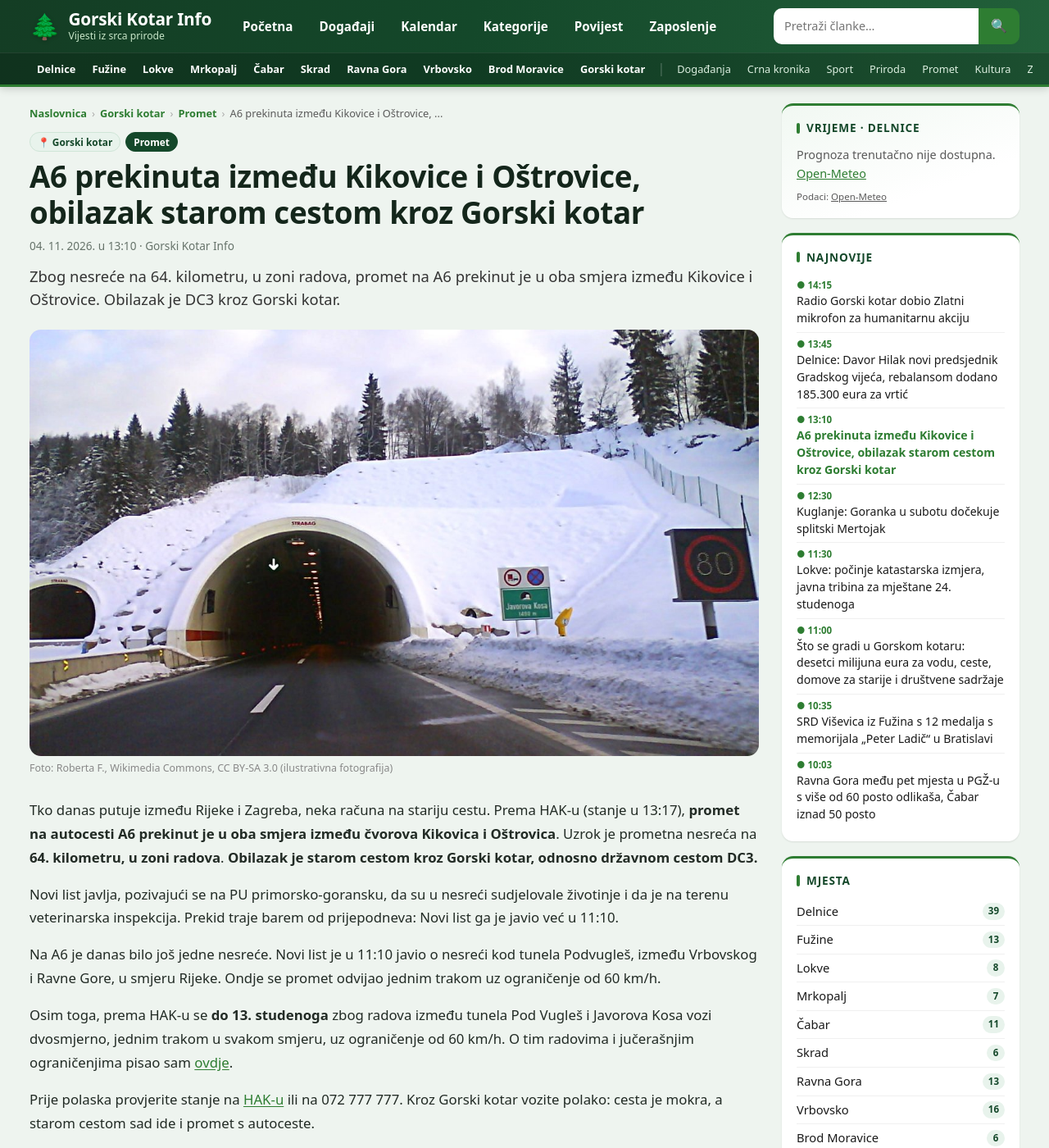
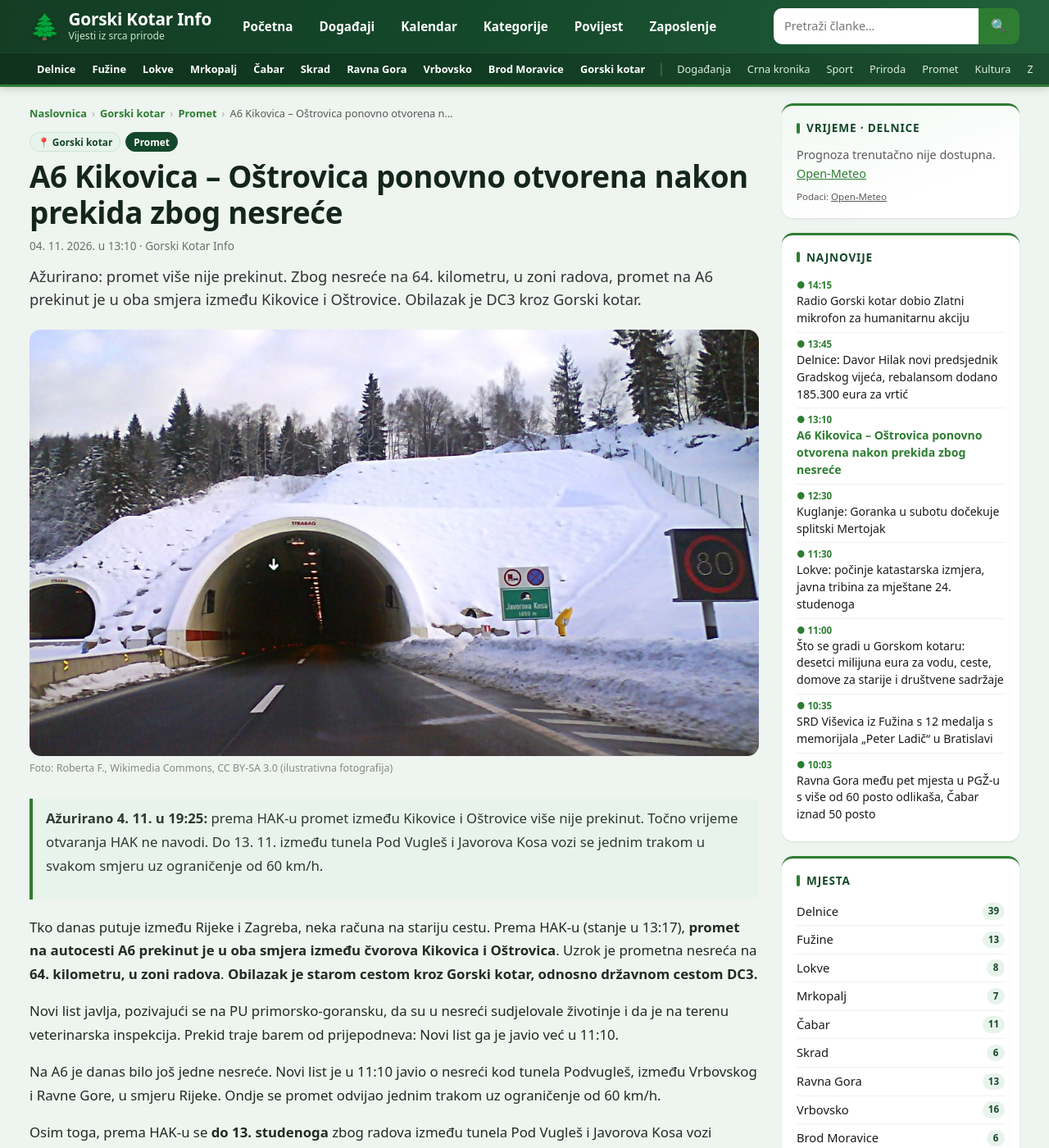
Before and after one commit to MojGK/gorski-kotar.info, a Jekyll site: the page built from _posts/2026-11-04-a6-prekinut-promet-kikovica-ostrovica-obilazak-dc3.md, in a window 1280 px wide and 1400 px high. Shown: the whole window at 82% size. Built offline with Jekyll 4.4.1, drawn with Linux system fonts in a browser that asks for light colours.

Commit message:
A6: ponovno otvorena (prema HAK-u)

```diff
--- a/_posts/2026-11-04-a6-prekinut-promet-kikovica-ostrovica-obilazak-dc3.md
+++ b/_posts/2026-11-04-a6-prekinut-promet-kikovica-ostrovica-obilazak-dc3.md
@@ -1,15 +1,17 @@
 ---
 layout: post
-title: "A6 prekinuta između Kikovice i Oštrovice, obilazak starom cestom kroz Gorski kotar"
+title: "A6 Kikovica – Oštrovica ponovno otvorena nakon prekida zbog nesreće"
 date: 2026-11-04 13:10:00 +0100
 location: Gorski kotar
 type: Promet
 categories: [Gorski kotar, Promet]
-excerpt: "Zbog nesreće na 64. kilometru, u zoni radova, promet na A6 prekinut je u oba smjera između Kikovice i Oštrovice. Obilazak je DC3 kroz Gorski kotar."
+excerpt: "Ažurirano: promet više nije prekinut. Zbog nesreće na 64. kilometru, u zoni radova, promet na A6 prekinut je u oba smjera između Kikovice i Oštrovice. Obilazak je DC3 kroz Gorski kotar."
 image: /assets/images/a6-javorova-kosa.jpg
 image_alt: "Autocesta A6 u Gorskom kotaru, ulaz u tunel (ilustrativna fotografija)"
 image_credit: "Foto: Roberta F., Wikimedia Commons, CC BY-SA 3.0 (ilustrativna fotografija)"
 ---
+
+> **Ažurirano 4. 11. u 19:25:** prema HAK-u promet između Kikovice i Oštrovice više nije prekinut. Točno vrijeme otvaranja HAK ne navodi. Do 13. 11. između tunela Pod Vugleš i Javorova Kosa vozi se jednim trakom u svakom smjeru uz ograničenje od 60 km/h.
 
 Tko danas putuje između Rijeke i Zagreba, neka računa na stariju cestu. Prema HAK-u (stanje u 13:17), **promet na autocesti A6 prekinut je u oba smjera između čvorova Kikovica i Oštrovica**. Uzrok je prometna nesreća na **64. kilometru, u zoni radova**. **Obilazak je starom cestom kroz Gorski kotar, odnosno državnom cestom DC3.**
 
```
